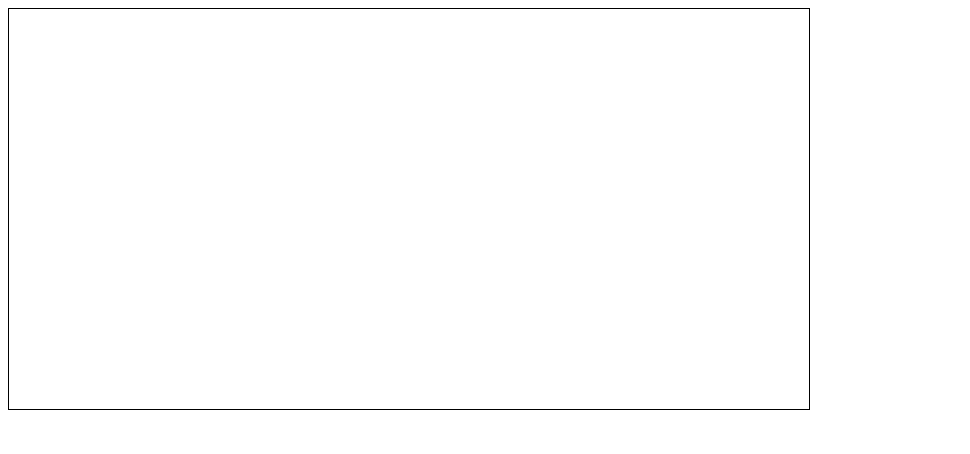
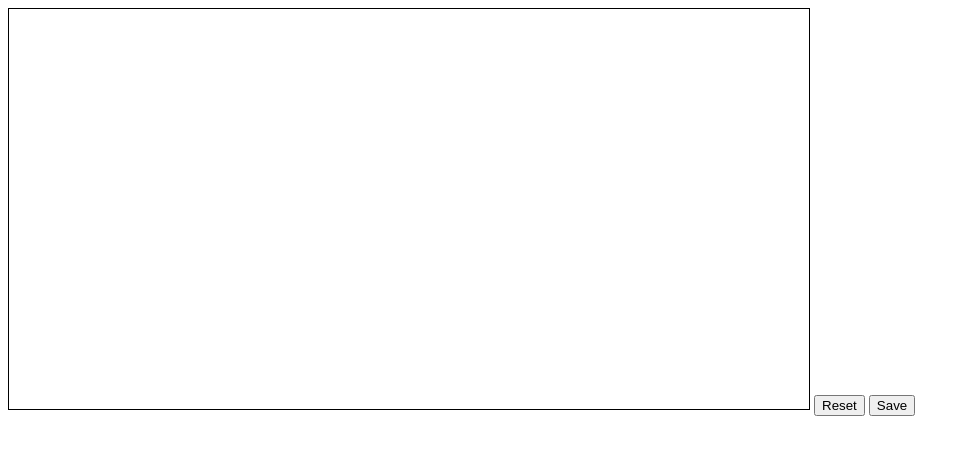
Before and after one commit to Jeevan1310/javascript-challenge-30, a plain HTML site: page Day-21/index.html in a window 1280 px wide. Shown: the whole page, without its empty margins (0-970 px from the left). Drawn offline with Linux system fonts and the light colour scheme.

Commit message:
added the program for day-21

```diff
--- a/Day-21/index.html
+++ b/Day-21/index.html
@@ -6,6 +6,8 @@
 </head>
 <body>
     <canvas id="canvas" width="800" height="400"></canvas>
+    <button id="resetBtn">Reset</button>
+    <button id="saveBtn">Save</button>
 
     <script src="21.js"></script>
 </body>
```
